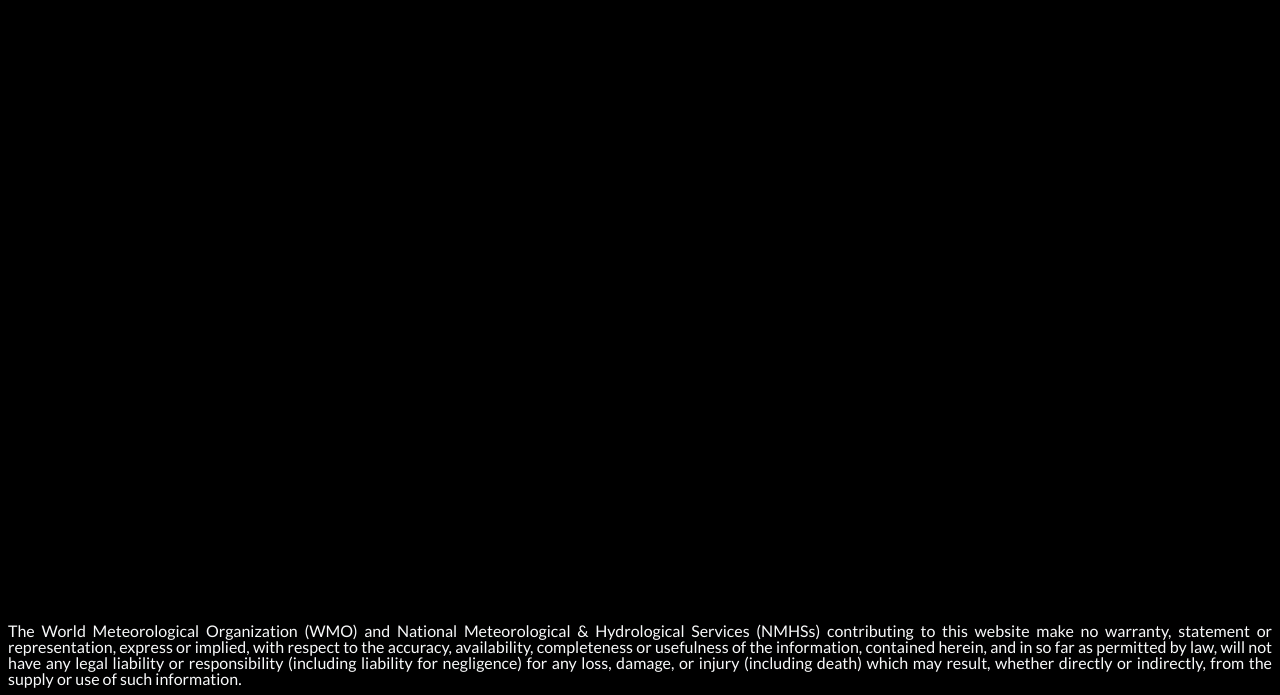
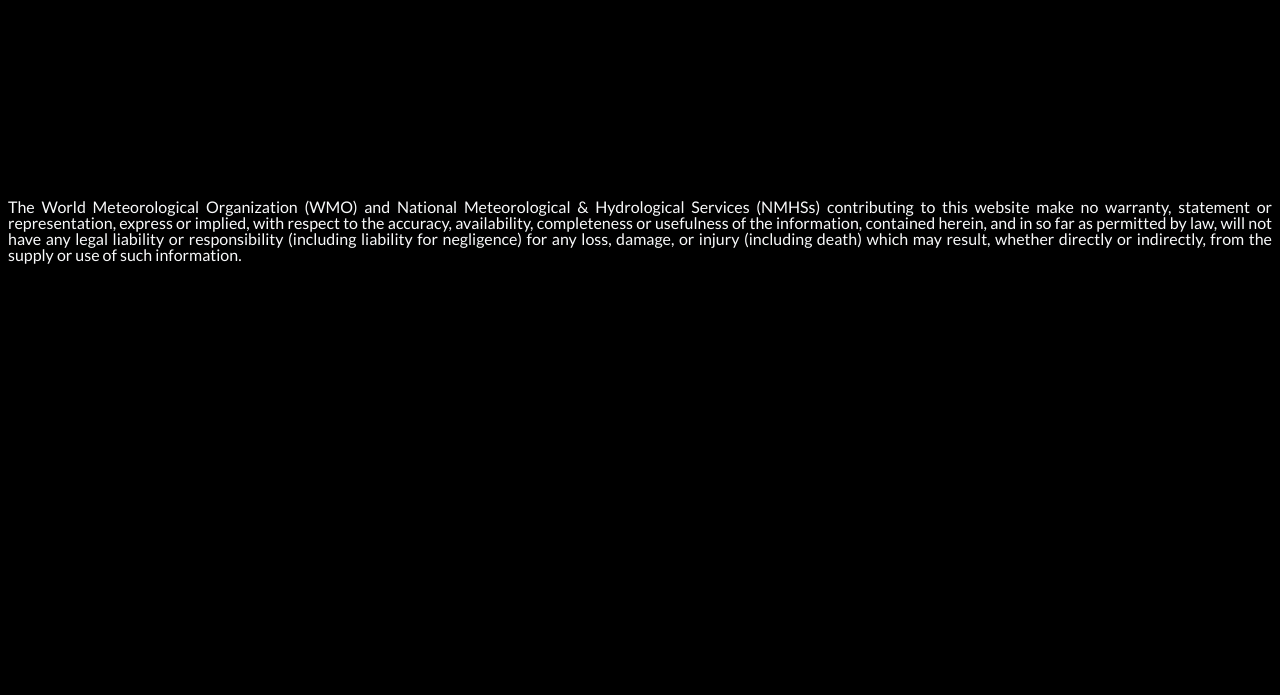
Before and after one commit to dhealy83/weather-dashboard, a plain HTML site: page index.html in a window 1280 px wide. Shown: the part 105-800 px from the top of the page. Drawn offline with nearby package versions, Linux system fonts and the light colour scheme.

Commit message:
Disclaimer position fixed.

```diff
--- a/develope/css/style.css
+++ b/develope/css/style.css
@@ -84,3 +84,7 @@
     border-top-left-radius: 0px;
     border-bottom-left-radius: 0px;
 }
+
+footer {
+
+}
--- a/index.html
+++ b/index.html
@@ -84,7 +84,7 @@
       </div>
     </main>
     <footer>
-      <p class="disclaimer fixed-bottom text-light font m-2 ">The World Meteorological Organization (WMO) and National Meteorological & Hydrological Services (NMHSs) contributing to this website make no warranty, statement or representation, express or implied, with respect to the accuracy, availability, completeness or usefulness of the information, contained herein, and in so far as permitted by law, will not have any legal liability or responsibility (including liability for negligence) for any loss, damage, or injury (including death) which may result, whether directly or indirectly, from the supply or use of such information.</p>
+      <p class="disclaimer text-light font m-2 ">The World Meteorological Organization (WMO) and National Meteorological & Hydrological Services (NMHSs) contributing to this website make no warranty, statement or representation, express or implied, with respect to the accuracy, availability, completeness or usefulness of the information, contained herein, and in so far as permitted by law, will not have any legal liability or responsibility (including liability for negligence) for any loss, damage, or injury (including death) which may result, whether directly or indirectly, from the supply or use of such information.</p>
     </footer>
     <script src="https://cdn.jsdelivr.net/npm/bootstrap@5.2.0/dist/js/bootstrap.bundle.min.js"></script>
     <script
```
